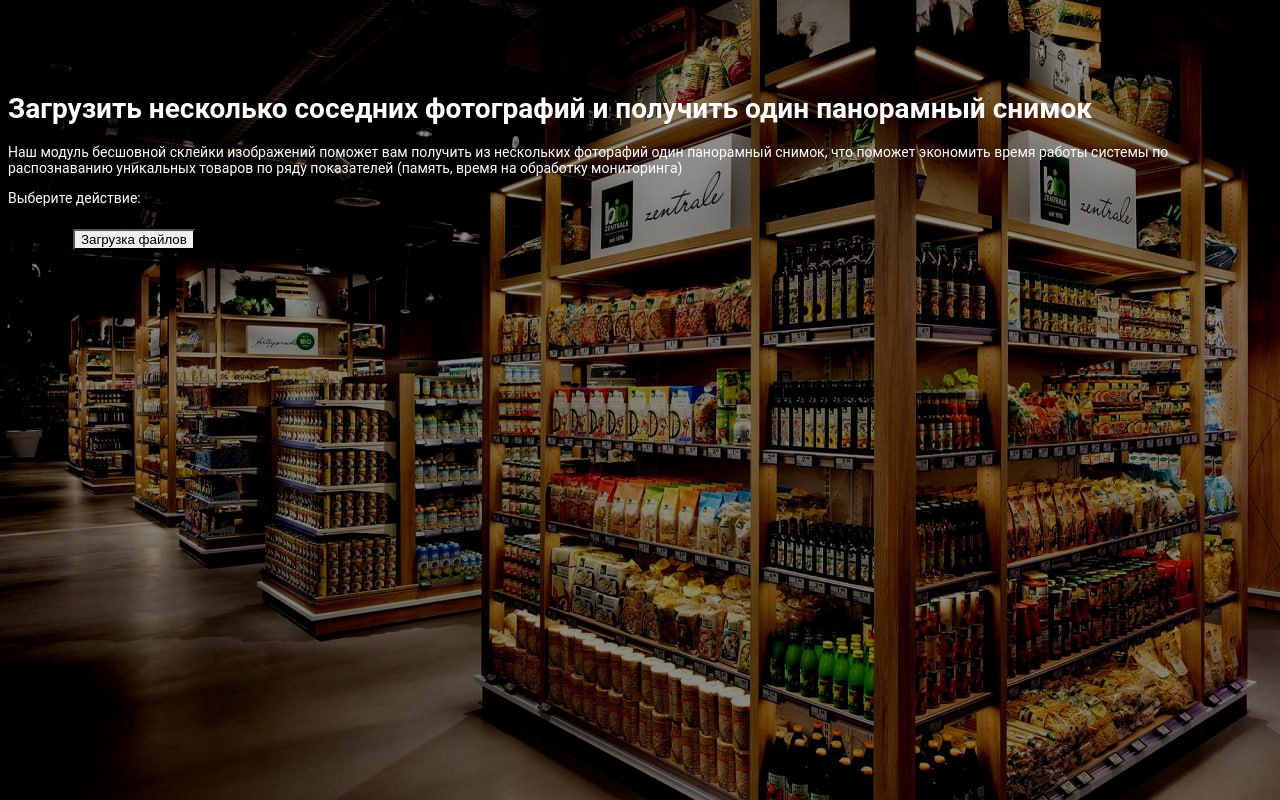
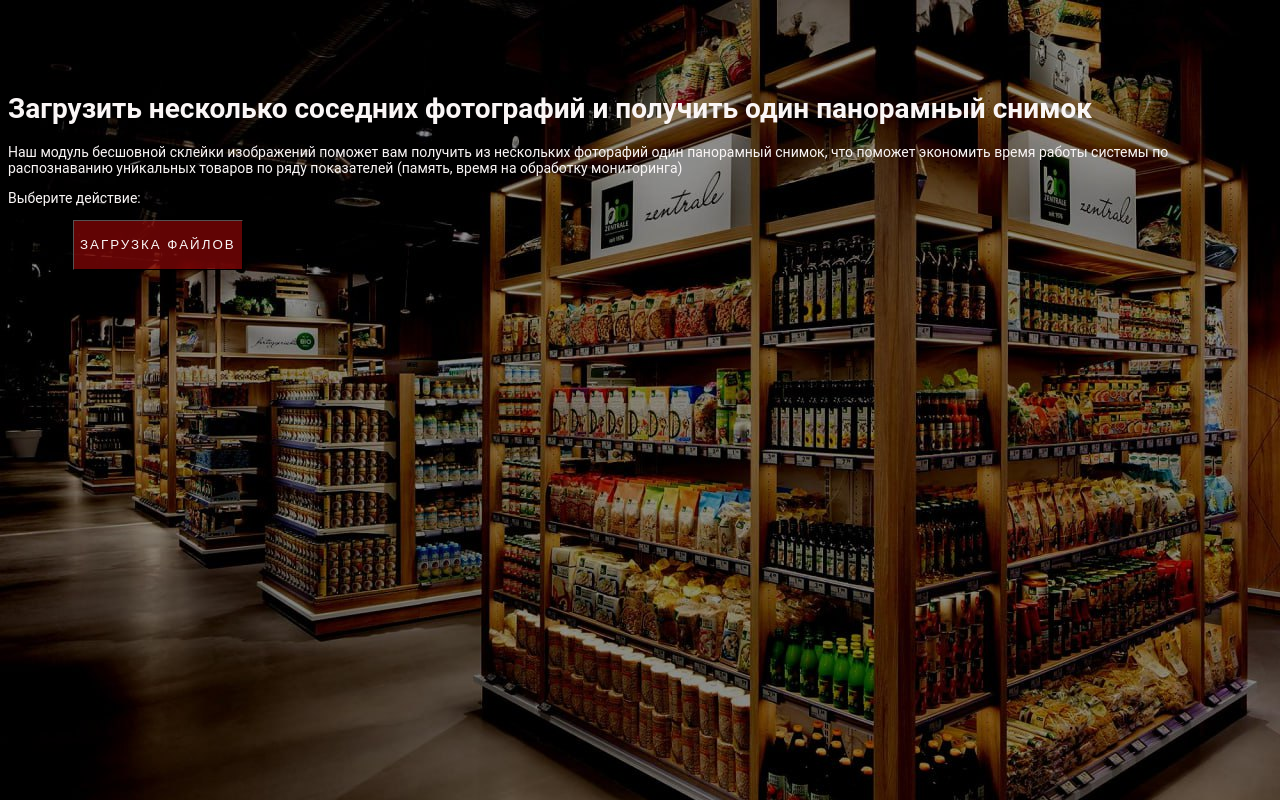
Before and after one commit to AlexandraKam/hakatonUpgrade, a React (Create React App) app: page / in a window 1280 px wide. Built offline with nearby package versions, Linux system fonts and the light colour scheme.

Commit message:
second place(little unlucky)

```diff
--- a/src/App.css
+++ b/src/App.css
@@ -120,3 +120,47 @@ h4 {
   margin: 0;
   background-color: wheat;
 }
+
+@media (min-width: 1200px) {
+  body {
+    background: #464444;
+    background-image: url("../public/image/main.jpg");
+    color: #faf6f6;
+  }
+
+  .conf-step__button, .download-button {
+    background-color: #a7080894;
+  }
+}
+
+.conf-step__button, .download-button {
+  background-color: #2A80B9;
+  color: #faf6f6;
+  /* font-size: 16px; */
+  text-transform: uppercase;
+  min-height: 50px;
+  line-height: 1.5;
+  height: auto;
+  text-align: center;
+  letter-spacing: 2px;
+  /* padding: 12px 30px; */
+  border-width: 1px;
+}
+
+@media (min-width: 1200px) {
+  body {
+    background: #464444;
+    background-image: url("../public/image/main.jpg");
+    color: #faf6f6;
+  }
+
+  .conf-step__button, .download-button {
+    background-color: #a7080894;
+  }
+}
+
+@media (max-width: 640px) {
+  .conf-step__button {
+    margin-left: 33px;
+  }
+}
--- a/src/components/DownloadForm.js
+++ b/src/components/DownloadForm.js
@@ -93,7 +93,7 @@ const fileData = (files) => {
                 <div>
                     <br />
                     <h4>
-                        Выберите файлы прежде, чем нажимать кнопку "Загрузить"
+                        Выберите файлы прежде, чем нажимать кнопку "Обработать"
                     </h4>
                 </div>
             );
@@ -103,7 +103,6 @@ const fileData = (files) => {
 
     return (
         <div className="main-content">
-            <h2>Загрузка файлов</h2>
             <form onSubmit={handleSubmit}>
                 <label className="conf-step__label conf-step__label-fullsize" htmlFor="name">
                     <h3>1 фото</h3>
@@ -117,7 +116,7 @@ const fileData = (files) => {
                     <input className="checkbox" type="checkbox" onChange={(e) => onCheckboxChange(e)} checked={checked}/>
                     Отметить, если необходима вертикальная склейка
                 </label>
-                <input type="submit" value="Загрузить" className="download-button" />
+                <input type="submit" value="Обработать" className="download-button" />
                 {fileData(files)}
             </form>
 
```
